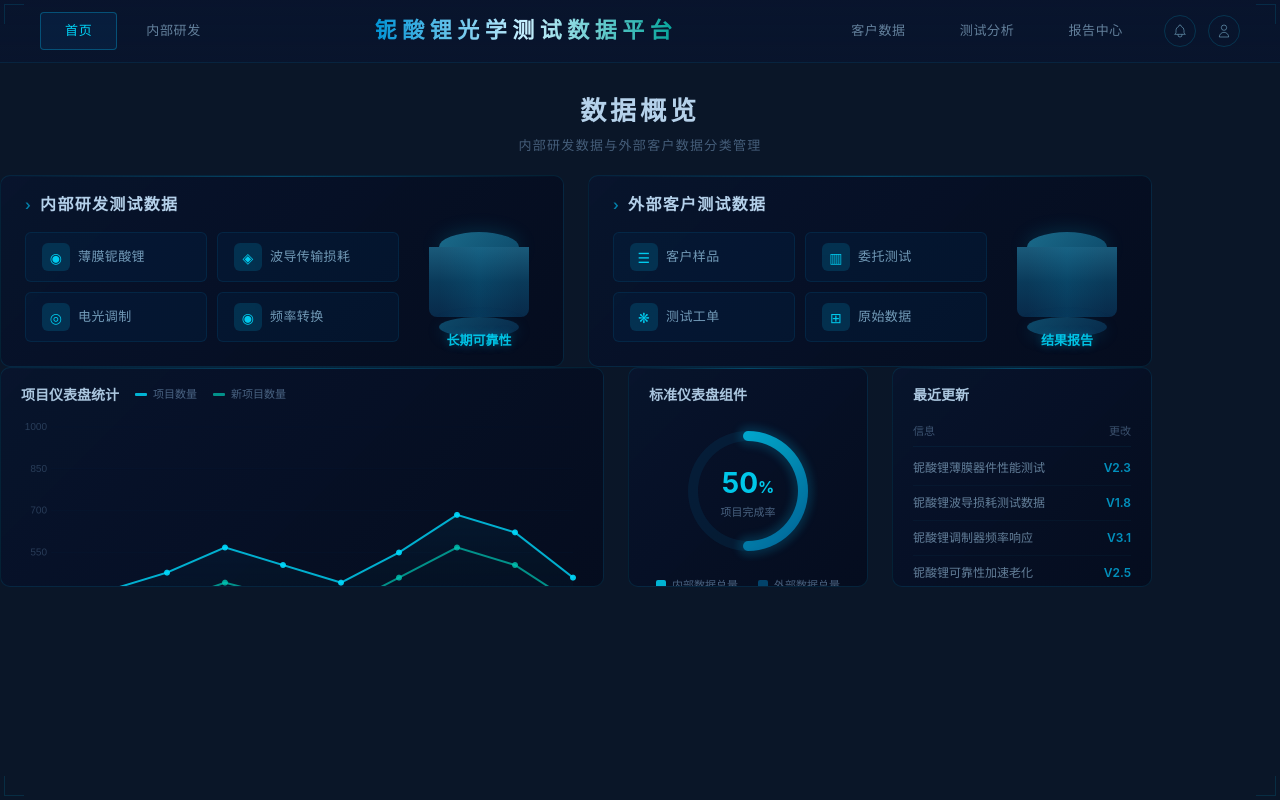
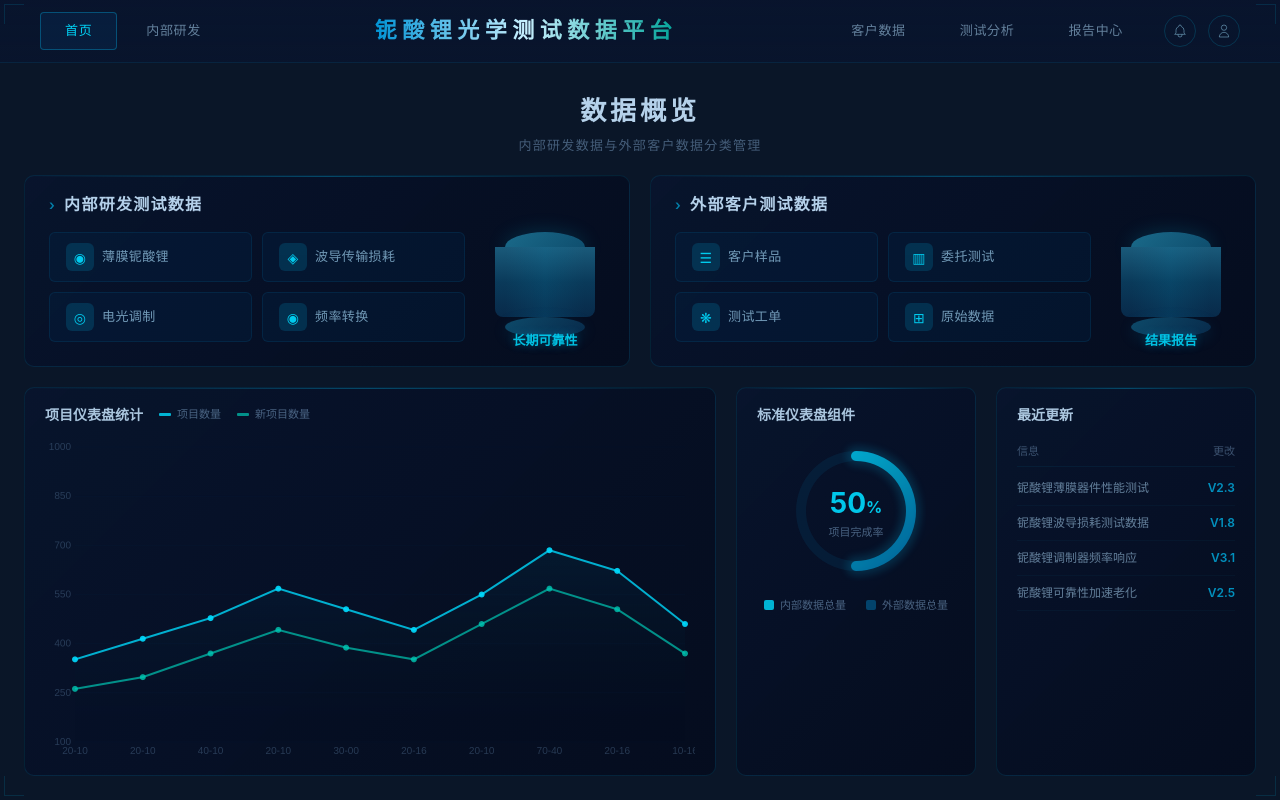
Before and after one commit to LucasYuuu/lucasyu-database, a Next.js app: page / in a window 1280 px wide. Built offline with nearby package versions, Linux system fonts and the light colour scheme.

Commit message:
Fix layout

```diff
--- a/app/page.tsx
+++ b/app/page.tsx
@@ -194,7 +194,7 @@ function DataCard({ title, items, cylinderLabel }: {
 
 export default function Home() {
   return (
-    <div className="min-h-screen" style={{ background: '#0a1628' }}>
+    <div style={{ background: '#0a1628', height: '100vh', display: 'flex', flexDirection: 'column', overflow: 'hidden' }}>
       <div className="corner-dec c-tl" />
       <div className="corner-dec c-tr" />
       <div className="corner-dec c-bl" />
@@ -234,10 +234,10 @@ export default function Home() {
         <div className="subtitle-desc">内部研发数据与外部客户数据分类管理</div>
       </div>
 
-      {/* Main Content */}
-      <div className="max-w-6xl mx-auto px-8 pb-6">
+      {/* Main Content - fills remaining space */}
+      <div style={{ flex: 1, padding: '0 24px 24px', display: 'flex', flexDirection: 'column', gap: 20, overflow: 'hidden' }}>
         {/* Two Data Cards */}
-        <div className="flex gap-6 mb-6">
+        <div style={{ display: 'flex', gap: 20, flex: '0 0 auto' }}>
           <DataCard
             title="内部研发测试数据"
             items={[
@@ -260,11 +260,11 @@ export default function Home() {
           />
         </div>
 
-        {/* Bottom Row */}
-        <div className="flex gap-6">
+        {/* Bottom Row - fills remaining space */}
+        <div style={{ display: 'flex', gap: 20, flex: 1, minHeight: 0 }}>
           {/* Chart */}
-          <div className="panel flex-1" style={{ height: 220 }}>
-            <div className="chart-panel" style={{ height: '100%', display: 'flex', flexDirection: 'column' }}>
+          <div className="panel" style={{ flex: 1, display: 'flex', flexDirection: 'column' }}>
+            <div className="chart-panel" style={{ flex: 1, display: 'flex', flexDirection: 'column' }}>
               <div className="chart-title">
                 项目仪表盘统计
                 <div className="legend-item">
@@ -276,14 +276,14 @@ export default function Home() {
                   新项目数量
                 </div>
               </div>
-              <div style={{ flex: 1 }}>
+              <div style={{ flex: 1, minHeight: 0 }}>
                 <LineChart />
               </div>
             </div>
           </div>
 
           {/* Gauge */}
-          <div className="panel" style={{ width: 240, height: 220 }}>
+          <div className="panel" style={{ width: 240, flex: '0 0 240px' }}>
             <div className="gauge-panel">
               <div className="gauge-title">标准仪表盘组件</div>
               <Gauge />
@@ -301,7 +301,7 @@ export default function Home() {
           </div>
 
           {/* Recent Updates */}
-          <div className="panel" style={{ width: 260, height: 220 }}>
+          <div className="panel" style={{ width: 260, flex: '0 0 260px' }}>
             <div className="recent-panel">
               <div className="recent-title">最近更新</div>
               <div className="recent-header">
```
